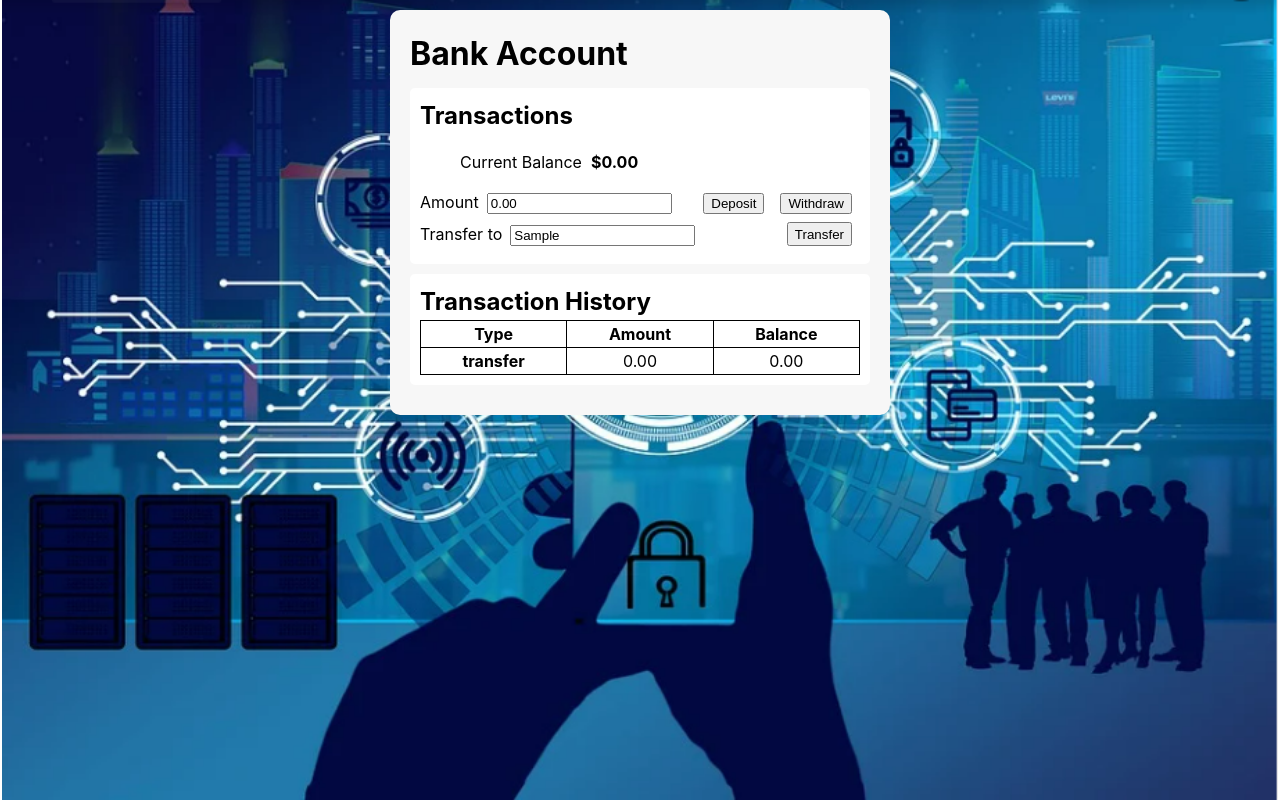
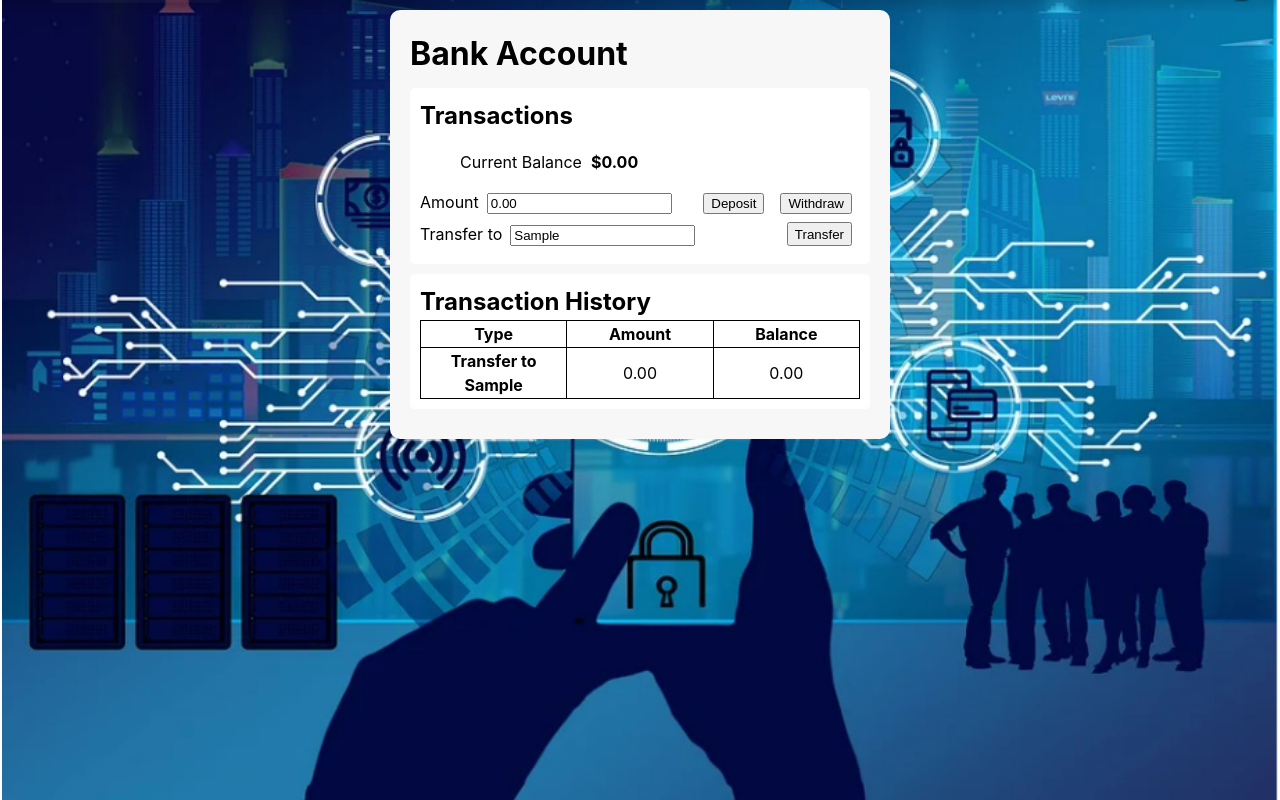
Before and after one commit to cdonvito/Donvito_Block27B, a React (Vite) app: page / in a window 1280 px wide. Both pictures are taken after typing "Sample" into the empty fields and a click on the button "Transfer". Built offline with nearby package versions, Linux system fonts and the light colour scheme.

Commit message:
Transfers now show the recipient in the table

```diff
--- a/src/features/transactions/TransactionHistory.jsx
+++ b/src/features/transactions/TransactionHistory.jsx
@@ -2,9 +2,14 @@ import "./transactionHistory.scss";
 import { useSelector } from "react-redux";
 
 /** Displays a table row with transaction information  */
-const TransactionRow = ({ transaction: { type, amount, balance } }) => (
+const TransactionRow = ({
+  transaction: { type, amount, balance, recipient },
+  isLatestTransfer,
+}) => (
   <tr>
-    <th scope="row">{type}</th>
+    <th scope="row">
+      {type === "transfer" && recipient ? `Transfer to ${recipient}` : type}
+    </th>
     <td>{amount.toFixed(2)}</td>
     <td>{balance.toFixed(2)}</td>
   </tr>
@@ -14,6 +19,10 @@ const TransactionRow = ({ transaction: { type, amount, balance } }) => (
 export default function TransactionHistory() {
   // TODO: Get the transaction history from the Redux store using the useSelector hook
   const history = useSelector((state) => state.transactions.history);
+
+  const latestTransaction = history[history.length - 1];
+  const isLatestTransfer =
+    latestTransaction && latestTransaction.type === "transfer";
 
   return (
     <section className="transactions-history container">
@@ -30,15 +39,23 @@ export default function TransactionHistory() {
           {/* TODO
           Map over the transactions in `history`
           to render the appropriate `TransactionRow`s
-          */ }
+          */}
           {history.length > 0 ? (
-            history.map((transaction, index) => (
-              <TransactionRow key={index} transaction={transaction} />
-            ))
-           ) : (
-              <tr>
-                <td colSpan={3}>No transactions</td>
-              </tr>
+            history.map((transaction, index) => {
+              const isTransactionLatest =
+                index === history.length - 1 && isLatestTransfer;
+              return (
+                <TransactionRow
+                  key={index}
+                  transaction={transaction}
+                  isLatestTransfer={isTransactionLatest}
+                />
+              );
+            })
+          ) : (
+            <tr>
+              <td colSpan={3}>No transactions</td>
+            </tr>
           )}
         </tbody>
       </table>
--- a/src/features/transactions/Transactions.jsx
+++ b/src/features/transactions/Transactions.jsx
@@ -1,5 +1,5 @@
 import { useState } from "react";
-import { useSelector, useDispatch } from "react-redux"
+import { useSelector, useDispatch } from "react-redux";
 
 import { deposit, transfer, withdrawal } from "./transactionsSlice";
 import "./transactions.scss";
@@ -31,7 +31,7 @@ export default function Transactions() {
     } else if (action === "withdraw") {
       dispatch(withdrawal({ amount }));
     } else if (action === "deposit") {
-      dispatch (deposit({ amount }));
+      dispatch(deposit({ amount }));
     }
   };
 
--- a/src/features/transactions/transactionsSlice.js
+++ b/src/features/transactions/transactionsSlice.js
@@ -52,7 +52,7 @@ const transactionsSlice = createSlice({
         type: "transfer",
         amount: payload.amount,
         balance: state.balance,
-        recipient: state.recipient,
+        recipient: payload.recipient,
       });
     },
   },
```
